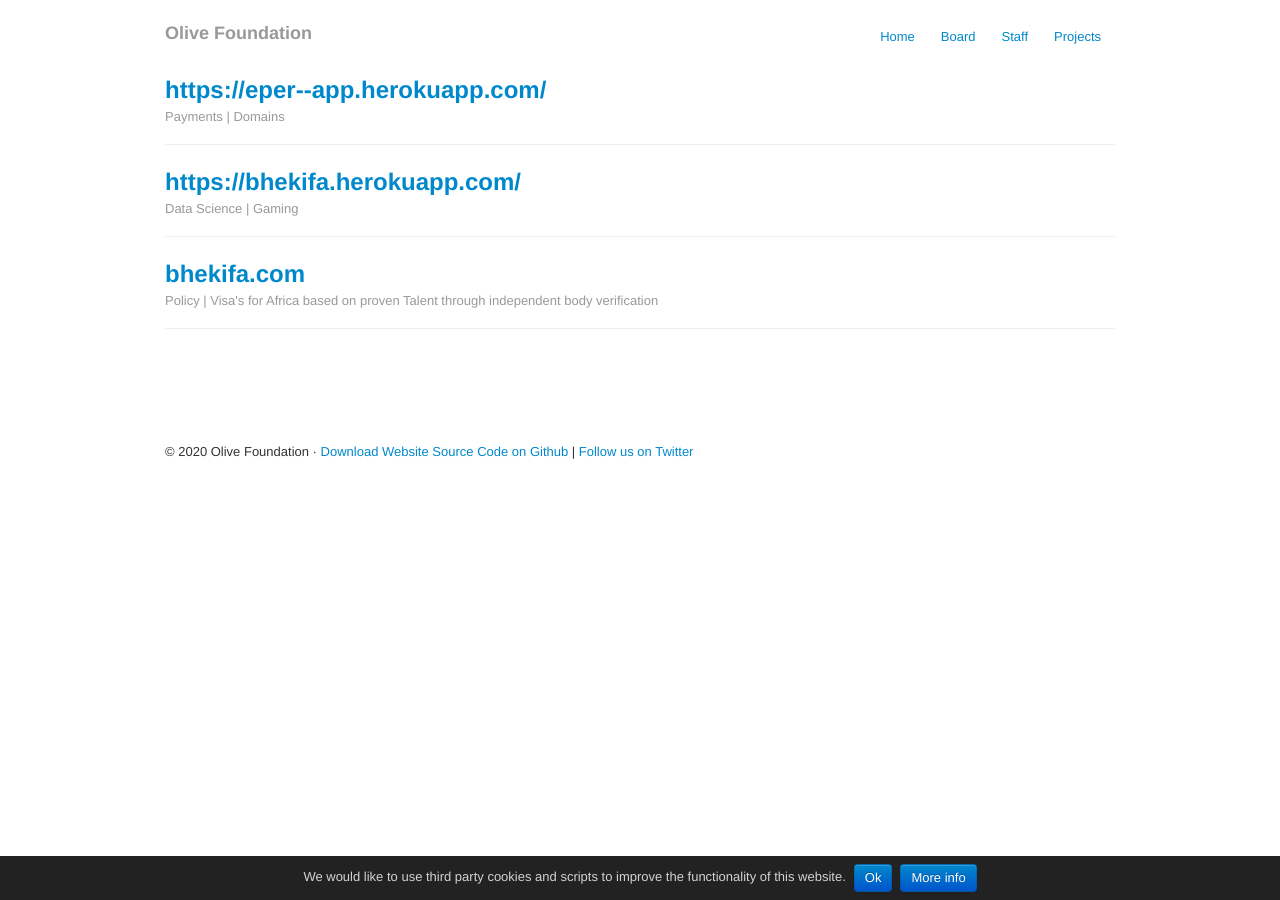
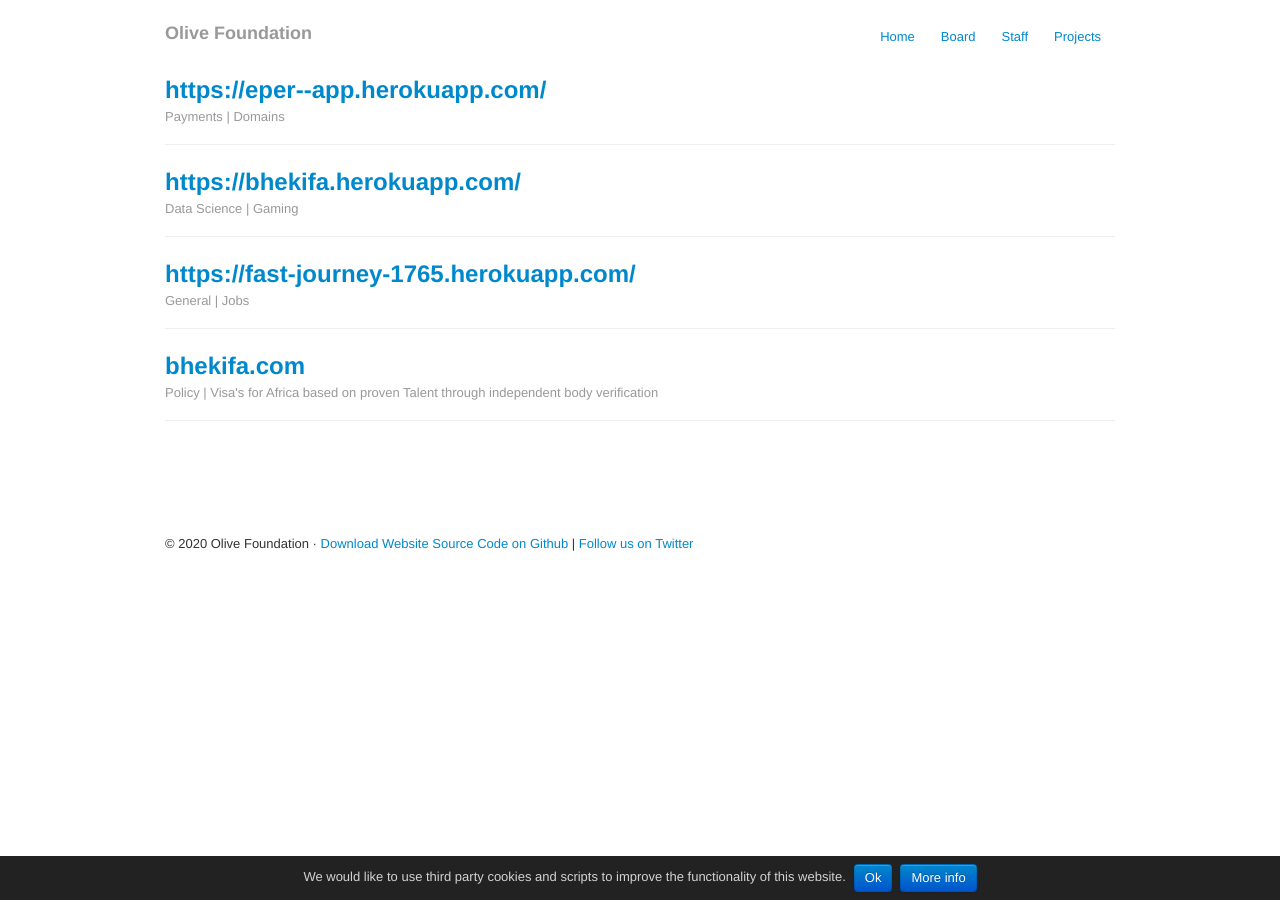
Before and after one commit to olivefoundation/olivefoundation-org, a Jekyll site: the page built from projects.html, in a window 1280 px wide. Built offline with Jekyll 4.4.1, drawn with Linux system fonts in a browser that asks for light colours.

Commit message:
add jobs to projects

```diff
--- a/projects.html
+++ b/projects.html
@@ -24,6 +24,14 @@
     </div><!--/span-->
   </div>
 
+  <div class="row-fluid">
+    <div class="span12">
+      <h2><a target="_blank" href="https://fast-journey-1765.herokuapp.com/">https://fast-journey-1765.herokuapp.com/</a></h2>
+      <p class="muted">General | Jobs</p>
+      <hr>
+    </div><!--/span-->
+  </div>
+
 
   <div class="row-fluid">
     <div class="span12">
```
